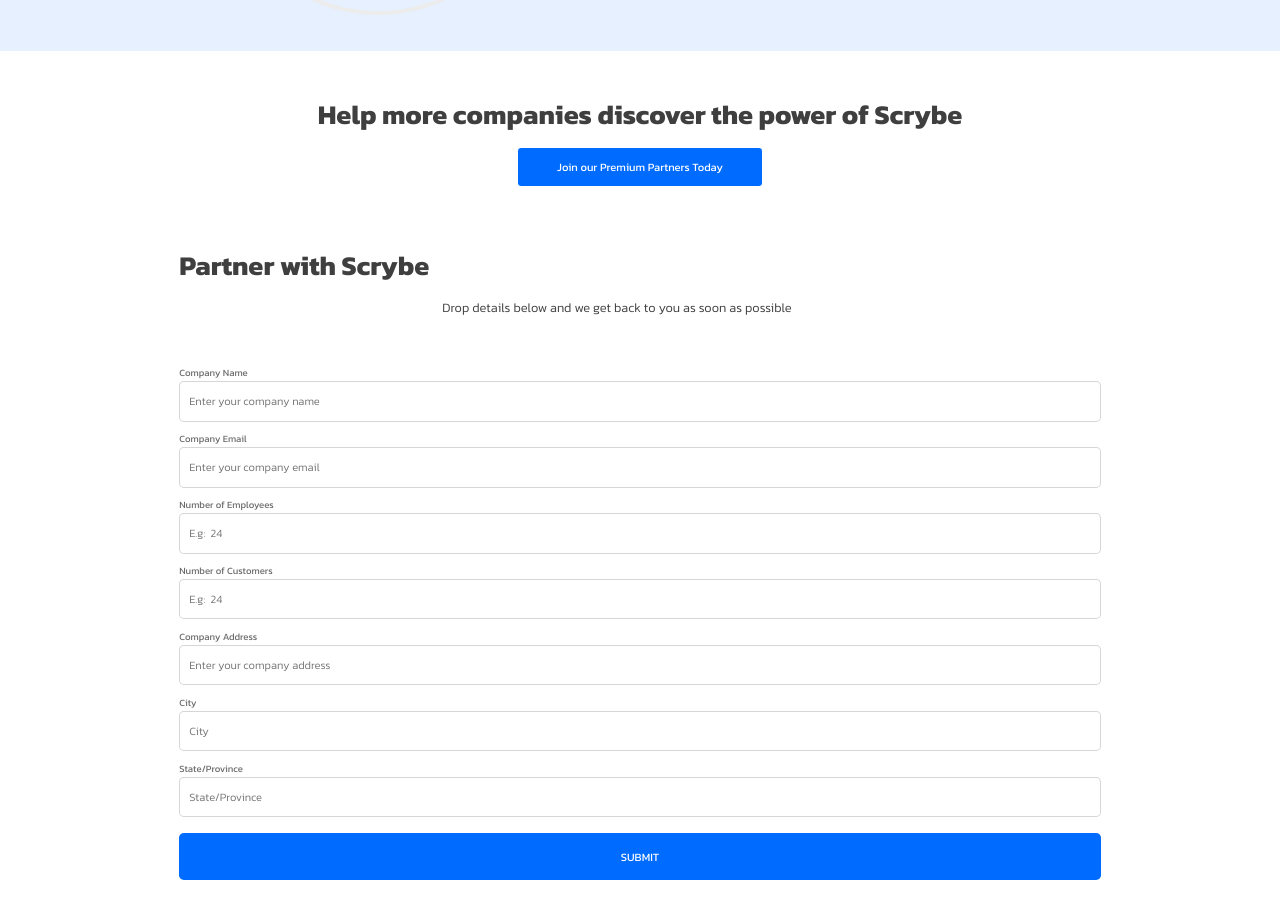
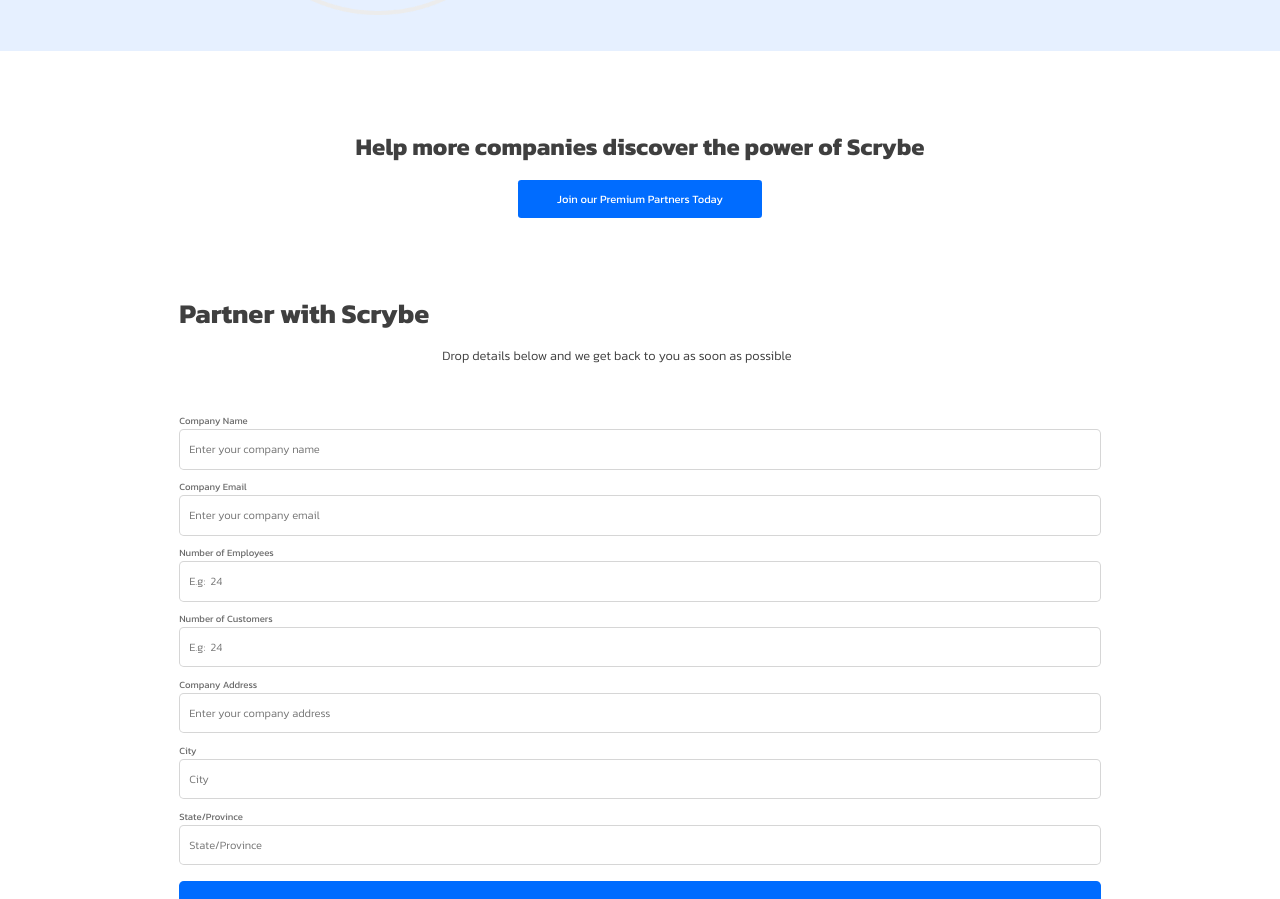
Before and after one commit to KodianKodes/customersupport.web-1, a React (Vite) app in the folder scrybe_frontend/: page / in a window 1280 px wide. Shown: the part 1341-2240 px from the top of the page. Built offline with nearby package versions, Linux system fonts and the light colour scheme.

Commit message:
feat(FRO-7): add media query for the fourth section of the partners page

```diff
--- a/scrybe_frontend/src/pages/PartnersPage/partners.module.css
+++ b/scrybe_frontend/src/pages/PartnersPage/partners.module.css
@@ -427,4 +427,13 @@ h1, h2, h3, h4, h5, h6, p, input, textarea, label, span, button {
   .third__right {
     width: 50%;
   }
+  /* Styling of the fourth section */
+  .fourth__content {
+    width: 60%;
+    margin: 5em auto;
+  }
+  .fourth__heading .fourth__head {
+    font-size: 1.5rem;
+    line-height: 2rem;
+  }
 }/*# sourceMappingURL=partners.module.css.map */
--- a/scrybe_frontend/src/pages/PartnersPage/partners.module.scss
+++ b/scrybe_frontend/src/pages/PartnersPage/partners.module.scss
@@ -462,4 +462,16 @@ h1, h2, h3, h4, h5, h6, p, input, textarea, label, span, button {
     .third__right {
         width: 50%;
     }
+
+    /* Styling of the fourth section */
+
+    .fourth__content {
+        width: 60%;
+        margin: 5em auto;
+    }
+
+    .fourth__heading .fourth__head {
+        font-size: 1.5rem;
+        line-height: 2rem;
+    }
 }
```
Also changed, not shown: 1 other file (tests, documents, lock files or other folders).
